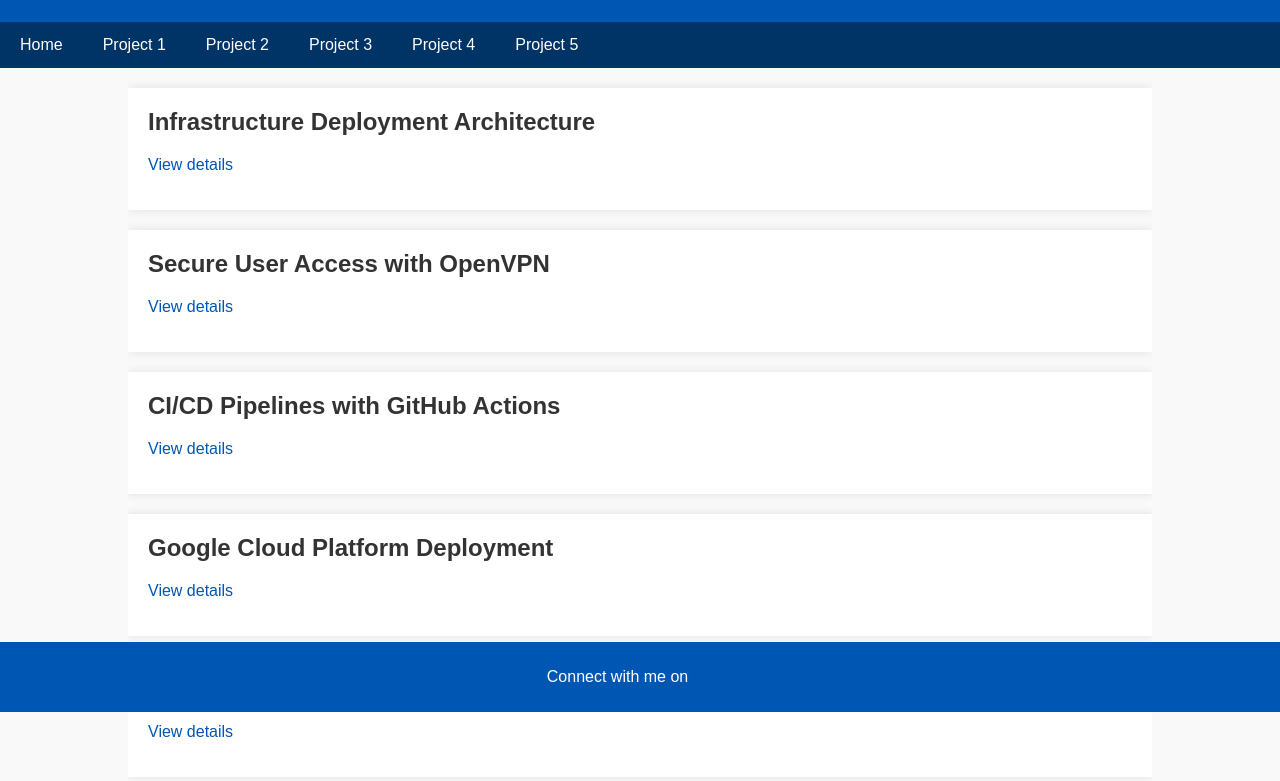
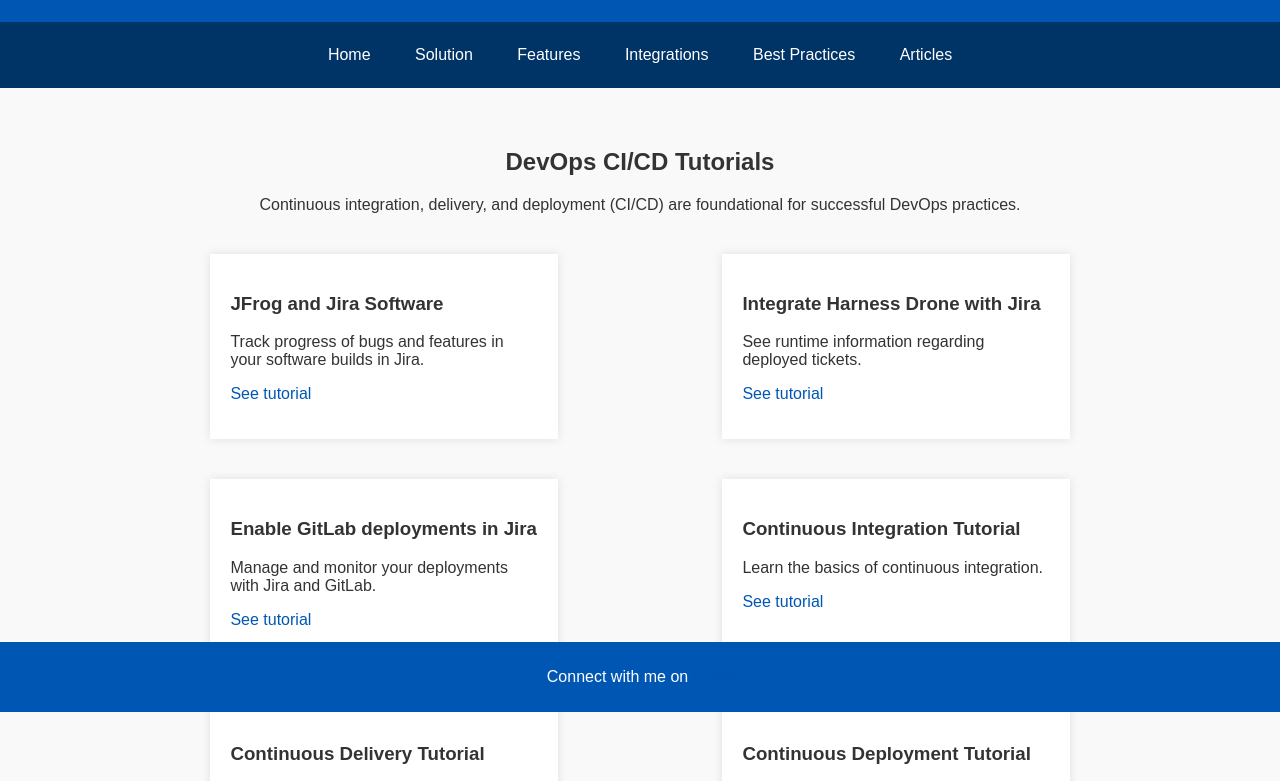
Before and after one commit to m-pasima/techocean.io, a plain HTML site: page index.html in a window 1280 px wide. Shown: the part 88-869 px from the top of the page. Drawn offline with Linux system fonts and the light colour scheme.

Commit message:
Update index.html

```diff
--- a/index.html
+++ b/index.html
@@ -3,7 +3,7 @@
 <head>
     <meta charset="UTF-8">
     <meta name="viewport" content="width=device-width, initial-scale=1.0">
-    <title>M N Pasima's Projects</title>
+    <title>DevOps Tutorials</title>
     <style>
         body {
             font-family: Arial, sans-serif;
@@ -21,14 +21,16 @@
         nav {
             background-color: #003366;
             overflow: hidden;
+            text-align: center;
+            padding: 10px 0;
         }
         nav a {
-            float: left;
-            display: block;
+            display: inline-block;
             color: white;
             text-align: center;
             padding: 14px 20px;
             text-decoration: none;
+            font-size: 16px;
         }
         nav a:hover {
             background-color: #ddd;
@@ -38,6 +40,7 @@
             width: 80%;
             margin: auto;
             overflow: hidden;
+            padding: 20px 0;
         }
         .project {
             background-color: white;
@@ -64,40 +67,73 @@
         a:hover {
             text-decoration: underline;
         }
+        .section-title {
+            text-align: center;
+            margin: 40px 0 20px;
+        }
+        .section-content {
+            display: flex;
+            flex-wrap: wrap;
+            justify-content: space-around;
+        }
+        .card {
+            background: white;
+            padding: 20px;
+            margin: 20px;
+            box-shadow: 0 0 10px rgba(0, 0, 0, 0.1);
+            width: 30%;
+            min-width: 250px;
+        }
     </style>
 </head>
 <body>
     <header>
-        <h1>M N Pasima's Projects</h1>
+        <h1>DevOps Tutorials</h1>
     </header>
     <nav>
         <a href="index.html">Home</a>
-        <a href="project1.html">Project 1</a>
-        <a href="project2.html">Project 2</a>
-        <a href="project3.html">Project 3</a>
-        <a href="project4.html">Project 4</a>
-        <a href="project5.html">Project 5</a>
+        <a href="project1.html">Solution</a>
+        <a href="project2.html">Features</a>
+        <a href="project3.html">Integrations</a>
+        <a href="project4.html">Best Practices</a>
+        <a href="project5.html">Articles</a>
     </nav>
     <div class="container">
-        <div class="project">
-            <h2>Infrastructure Deployment Architecture</h2>
-            <p><a href="project1.html">View details</a></p>
+        <div class="section-title">
+            <h2>DevOps CI/CD Tutorials</h2>
+            <p>Continuous integration, delivery, and deployment (CI/CD) are foundational for successful DevOps practices.</p>
         </div>
-        <div class="project">
-            <h2>Secure User Access with OpenVPN</h2>
-            <p><a href="project2.html">View details</a></p>
-        </div>
-        <div class="project">
-            <h2>CI/CD Pipelines with GitHub Actions</h2>
-            <p><a href="project3.html">View details</a></p>
-        </div>
-        <div class="project">
-            <h2>Google Cloud Platform Deployment</h2>
-            <p><a href="project4.html">View details</a></p>
-        </div>
-        <div class="project">
-            <h2>Helm Chart Development</h2>
-            <p><a href="project5.html">View details</a></p>
+        <div class="section-content">
+            <div class="card">
+                <h3>JFrog and Jira Software</h3>
+                <p>Track progress of bugs and features in your software builds in Jira.</p>
+                <p><a href="project1.html">See tutorial</a></p>
+            </div>
+            <div class="card">
+                <h3>Integrate Harness Drone with Jira</h3>
+                <p>See runtime information regarding deployed tickets.</p>
+                <p><a href="project2.html">See tutorial</a></p>
+            </div>
+            <div class="card">
+                <h3>Enable GitLab deployments in Jira</h3>
+                <p>Manage and monitor your deployments with Jira and GitLab.</p>
+                <p><a href="project3.html">See tutorial</a></p>
+            </div>
+            <div class="card">
+                <h3>Continuous Integration Tutorial</h3>
+                <p>Learn the basics of continuous integration.</p>
+                <p><a href="project4.html">See tutorial</a></p>
+            </div>
+            <div class="card">
+                <h3>Continuous Delivery Tutorial</h3>
+                <p>Implement continuous delivery for faster releases.</p>
+                <p><a href="project5.html">See tutorial</a></p>
+            </div>
+            <div class="card">
+                <h3>Continuous Deployment Tutorial</h3>
+                <p>Automate your deployment process end-to-end.</p>
+                <p><a href="project6.html">See tutorial</a></p>
+            </div>
         </div>
     </div>
     <footer class="footer">
```
